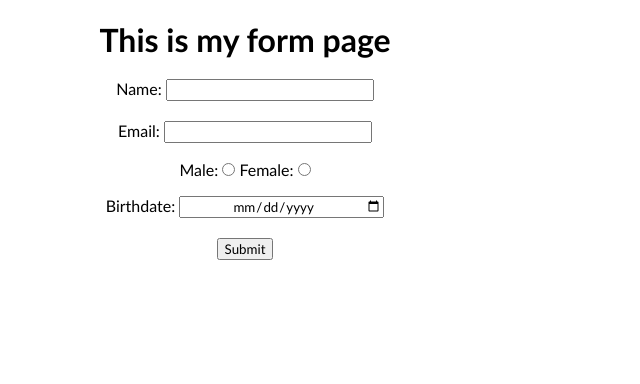
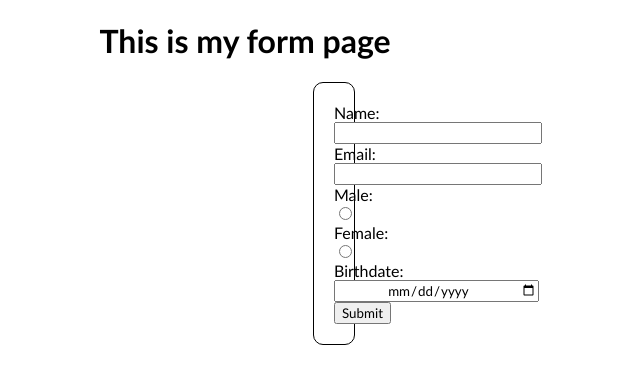
Before and after one commit to NBlad3/django, a Django app: page /form/ in a window 1280 px wide. Shown: the top 384 px of the page, without its empty margins (395-1035 px from the left). Run offline with Django 5.2, Linux system fonts and the light colour scheme.

Commit message:
updatet form

```diff
--- /dev/null
+++ b/my_students/students/static/form.css
@@ -0,0 +1,15 @@
+* {
+    font-family:'Gill Sans', 'Gill Sans MT', Calibri, 'Trebuchet MS', sans-serif;
+        text-align: center;
+}
+
+h1 {
+    font-weight: bold;
+}
+
+form {
+    border: 1px solid;
+    margin: 0px 700px 0px 700px;
+    padding: 20px;
+    border-radius: 10px;
+}
--- a/my_students/students/templates/form.html
+++ b/my_students/students/templates/form.html
@@ -4,16 +4,10 @@
     <meta charset="UTF-8">
     <meta name="viewport" content="width=device-width, initial-scale=1.0">
     <title>Form</title>
-    <style>
-        * {
-            font-family:'Gill Sans', 'Gill Sans MT', Calibri, 'Trebuchet MS', sans-serif;
-            margin: 10px 0px;
-            text-align: center;
-        }
-    </style>
+    <link rel="stylesheet" href="../static/form.css" >
 </head>
 <body>
-    <h1>This is my form page</h1>
+    <h1 class="center">This is my form page</h1>
     <form>
         <label for="name">Name: </label>
         <input required id="name" style="width: 200px">
```
